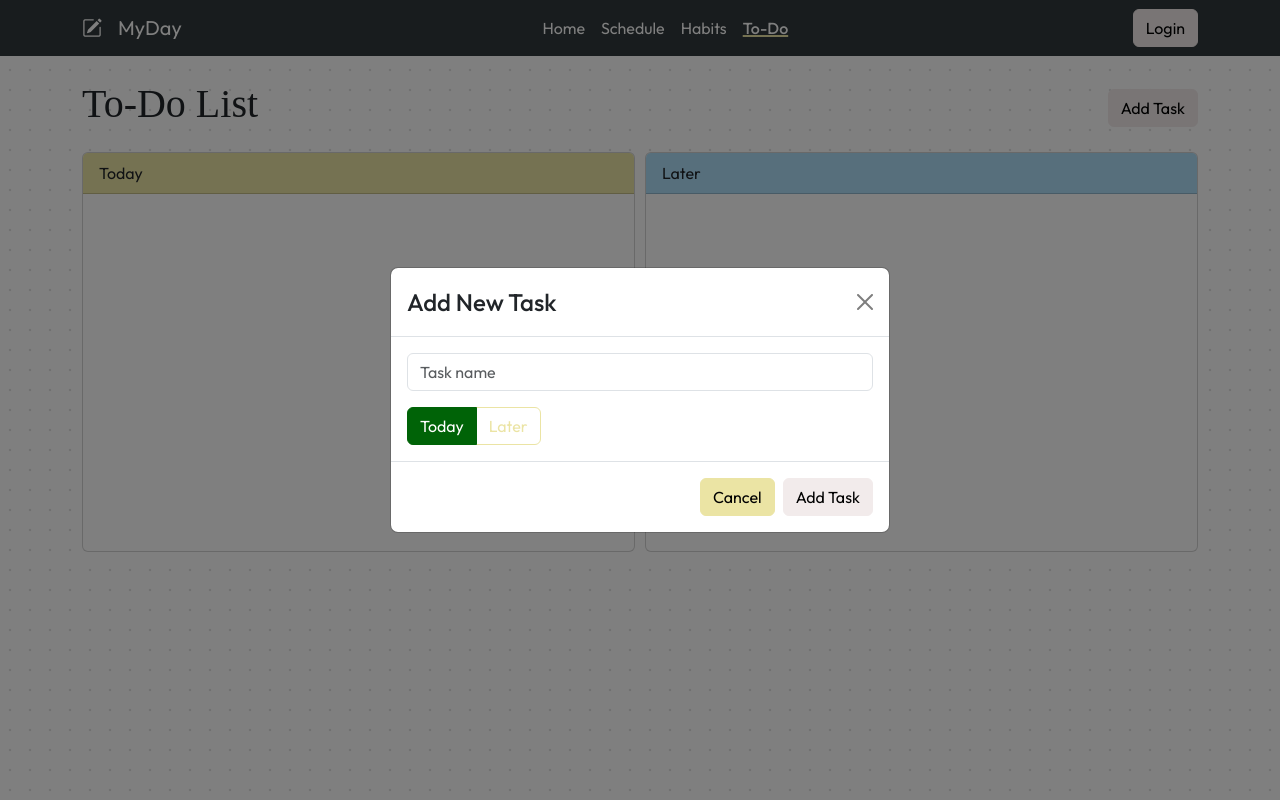
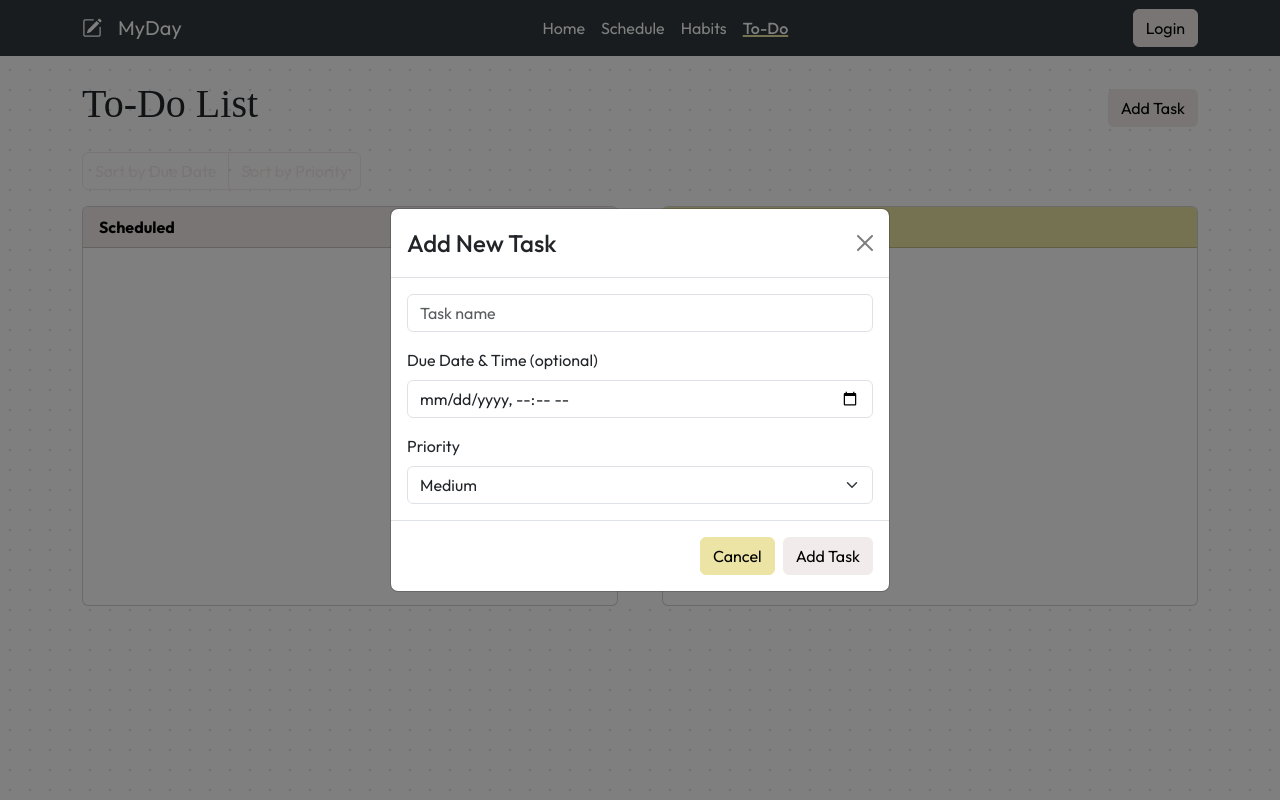
Before and after one commit to davidmolgard/to-do-website, a React (Vite) app: page /todo in a window 1280 px wide. Both pictures are taken after a click on the button "Add Task". Built offline with nearby package versions, Linux system fonts and the light colour scheme; a web font is replaced by a local one.

Commit message:
Added priorities and due dates to todo

```diff
--- a/src/AppDataContext.tsx
+++ b/src/AppDataContext.tsx
@@ -13,7 +13,8 @@ export interface Task {
   id: number;
   text: string;
   completed: boolean;
-  today: boolean;
+  dueDate?: string;
+  priority?: number; // 1 = High, 2 = Medium, 3 = Low
 }
 
 export interface Goal {
--- a/src/pages/Home.tsx
+++ b/src/pages/Home.tsx
@@ -25,7 +25,14 @@ function Home() {
   const todayAppointments = appointments
     .filter((appt) => appt.date === todayStr)
     .sort((a, b) => a.startTime.localeCompare(b.startTime));
-	const todayTasks = tasks.filter((task) => task.today && !task.completed);
+  const sortedTasks = tasks
+  .filter((task) => !task.completed)
+  .sort((a, b) => {
+    const aDate = new Date(a.dueDate ?? "9999-12-31");
+    const bDate = new Date(b.dueDate ?? "9999-12-31");
+    return aDate.getTime() - bDate.getTime();
+  });
+
 
   const currentGoals = goals.slice(0, 3); // Show only top 3 goals for now
 
@@ -251,9 +258,9 @@ function Home() {
         <Card key="todo" className="todo shadow-sm">
           <Card.Header className="fw-bold drag-handle">To-Do List</Card.Header>
           <Card.Body>
-            {todayTasks.length > 0 ? (
+            {sortedTasks.length > 0 ? (
               <ListGroup>
-                {todayTasks.map((task) => (
+                {sortedTasks.map((task) => (
                   <ListGroup.Item
                     key={task.id}
                     style={{
--- a/src/pages/Todo.tsx
+++ b/src/pages/Todo.tsx
@@ -16,25 +16,37 @@ interface Task {
   id: number;
   text: string;
   completed: boolean;
-  today: boolean;
+  dueDate?: string;
+  priority?: number; // 1 = High, 2 = Medium, 3 = Low
 }
 
 function Todo() {
   const { tasks, setTasks } = useAppData();
   const [newTask, setNewTask] = useState("");
-  const [newTaskToday, setNewTaskToday] = useState(true);
+  const [newDueDate, setNewDueDate] = useState<string | undefined>();
+  const [newPriority, setNewPriority] = useState<number>(2); // Default = Medium
   const [editTask, setEditTask] = useState<Task | null>(null);
   const [editText, setEditText] = useState("");
+  const [editDueDate, setEditDueDate] = useState<string | undefined>(); // Edit due date
+  const [editPriority, setEditPriority] = useState<number>(2); // Edit priority
   const [showAddModal, setShowAddModal] = useState(false);
+  const [sortBy, setSortBy] = useState<"dueDate" | "priority" | null>(null);
 
   const addTask = () => {
     if (!newTask.trim()) return;
     setTasks([
       ...tasks,
-      { id: Date.now(), text: newTask, completed: false, today: newTaskToday },
+      {
+        id: Date.now(),
+        text: newTask,
+        completed: false,
+        dueDate: newDueDate || undefined,
+        priority: newPriority,
+      },
     ]);
     setNewTask("");
-    setNewTaskToday(true);
+    setNewDueDate(undefined);
+    setNewPriority(2);
     setShowAddModal(false);
   };
 
@@ -51,28 +63,31 @@ function Todo() {
     setEditTask(null);
   };
 
-  const toggleToday = (id: number) => {
-    setTasks(
-      tasks.map((task) =>
-        task.id === id ? { ...task, today: !task.today } : task
-      )
-    );
-  };
-
   const startEditTask = (task: Task) => {
     setEditTask(task);
     setEditText(task.text);
+    setEditDueDate(task.dueDate);
+    setEditPriority(task.priority || 2); // Set initial priority if not defined
   };
 
   const saveEditTask = () => {
     if (editTask) {
       setTasks(
         tasks.map((task) =>
-          task.id === editTask.id ? { ...task, text: editText } : task
+          task.id === editTask.id
+            ? {
+                ...task,
+                text: editText,
+                dueDate: editDueDate,
+                priority: editPriority,
+              }
+            : task
         )
       );
       setEditTask(null);
       setEditText("");
+      setEditDueDate(undefined);
+      setEditPriority(2);
     }
   };
 
@@ -82,33 +97,37 @@ function Todo() {
       className="list-item d-flex justify-content-between align-items-center"
       variant={task.completed ? "success" : undefined}
     >
-      <span
-        style={{ textDecoration: task.completed ? "line-through" : "none" }}
-      >
-        {task.text}
-      </span>
+      <div>
+        <div style={{ textDecoration: task.completed ? "line-through" : "none" }}>
+          <strong>{task.text}</strong>
+        </div>
+        {task.dueDate && (
+          <div className="text-muted" style={{ fontSize: "0.8rem" }}>
+            Due: {new Date(task.dueDate).toLocaleString()}
+          </div>
+        )}
+        {task.priority && (
+          <div className="text-muted" style={{ fontSize: "0.8rem" }}>
+            Priority: {["High", "Medium", "Low"][task.priority - 1]}
+          </div>
+        )}
+      </div>
       <ButtonGroup>
         <Button
-					className="done"
+          className="done"
           variant="outline-success"
           size="sm"
           onClick={() => toggleComplete(task.id)}
         >
           {task.completed ? "Undo" : "Done"}
-					{task.completed ? (<i className="bi bi-arrow-counterclockwise"></i>) : (<i className="bi bi-check"></i>)}
+          {task.completed ? (
+            <i className="bi bi-arrow-counterclockwise"></i>
+          ) : (
+            <i className="bi bi-check"></i>
+          )}
         </Button>
-				<Button
-					className="later"
-          variant="outline-primary"
-          size="sm"
-          onClick={() => toggleToday(task.id)}
-        >
-          {task.today ? "Later" : "Today"}
-					{task.today ? (<i className="bi bi-arrow-right-short"></i>) : (<i className="bi bi-arrow-left-short"></i>)}
-        </Button>
-
         <Button
-					className="edit"
+          className="edit"
           variant="outline-secondary"
           size="sm"
           onClick={() => startEditTask(task)}
@@ -119,8 +138,19 @@ function Todo() {
     </ListGroup.Item>
   );
 
-  const incompleteTasks = tasks.filter((task) => !task.completed);
-  const completedTasks = tasks.filter((task) => task.completed);
+  const sortedTasks = [...tasks].sort((a, b) => {
+    if (sortBy === "dueDate") {
+      if (!a.dueDate) return 1;
+      if (!b.dueDate) return -1;
+      return new Date(a.dueDate).getTime() - new Date(b.dueDate).getTime();
+    } else if (sortBy === "priority") {
+      return (a.priority || 4) - (b.priority || 4);
+    }
+    return 0;
+  });
+
+  const incompleteTasks = sortedTasks.filter((task) => !task.completed);
+  const completedTasks = sortedTasks.filter((task) => task.completed);
 
   return (
     <Container className="mt-4">
@@ -129,17 +159,47 @@ function Todo() {
         <Button onClick={() => setShowAddModal(true)}>Add Task</Button>
       </div>
 
-      <Container className="m-0 p-0 d-flex justify-content-between">
-        <Card className="todo-list today">
-          <Card.Header>Today</Card.Header>
+      <div className="mb-3">
+        <ButtonGroup>
+          <Button
+            variant={sortBy === "dueDate" ? "primary" : "outline-primary"}
+            onClick={() => setSortBy("dueDate")}
+          >
+            Sort by Due Date
+          </Button>
+          <Button
+            variant={sortBy === "priority" ? "primary" : "outline-primary"}
+            onClick={() => setSortBy("priority")}
+          >
+            Sort by Priority
+          </Button>
+        </ButtonGroup>
+      </div>
+
+      <Container className="m-0 p-0 d-flex justify-content-between flex-wrap">
+        {/* Scheduled Tasks (Left) */}
+        <Card
+          className="todo-list with-date me-3 flex-fill mb-3 mb-md-0"
+          style={{ maxWidth: "48%" }}
+        >
+          <Card.Header className="bg-primary text-black fw-bold">Scheduled</Card.Header>
           <ListGroup variant="flush">
-            {incompleteTasks.filter((task) => task.today).map(renderTask)}
+            {incompleteTasks
+              .filter((task) => task.dueDate)
+              .map(renderTask)}
           </ListGroup>
         </Card>
-        <Card className="todo-list later">
-          <Card.Header>Later</Card.Header>
+
+        {/* Unscheduled Tasks (Right) */}
+        <Card
+          className="todo-list no-date flex-fill mb-3 mb-md-0"
+          style={{ maxWidth: "48%" }}
+        >
+          <Card.Header className="bg-secondary text-black fw-bold">Unscheduled</Card.Header>
           <ListGroup variant="flush">
-            {incompleteTasks.filter((task) => !task.today).map(renderTask)}
+            {incompleteTasks
+              .filter((task) => !task.dueDate)
+              .map(renderTask)}
           </ListGroup>
         </Card>
       </Container>
@@ -161,7 +221,34 @@ function Todo() {
             type="text"
             value={editText}
             onChange={(e) => setEditText(e.target.value)}
+            placeholder="Task name"
+            className="mb-3"
           />
+
+          {/* Due Date & Time Field */}
+          <Form.Group className="mb-3">
+            <Form.Label>Due Date & Time (optional)</Form.Label>
+            <Form.Control
+              type="datetime-local"
+              value={editTask?.dueDate || ""}
+              onChange={(e) => setNewDueDate(e.target.value || undefined)}
+            />
+          </Form.Group>
+
+          {/* Priority Field */}
+          <Form.Group className="mb-3">
+            <Form.Label>Priority</Form.Label>
+            <Form.Select
+              value={editTask?.priority || 2}
+              onChange={(e) =>
+                setNewPriority(Number(e.target.value))
+              }
+            >
+              <option value={1}>High</option>
+              <option value={2}>Medium</option>
+              <option value={3}>Low</option>
+            </Form.Select>
+          </Form.Group>
         </Modal.Body>
         <Modal.Footer>
           <Button
@@ -179,6 +266,7 @@ function Todo() {
         </Modal.Footer>
       </Modal>
 
+
       {/* Add Task Modal */}
       <Modal show={showAddModal} onHide={() => setShowAddModal(false)} centered>
         <Modal.Header closeButton>
@@ -192,19 +280,25 @@ function Todo() {
             placeholder="Task name"
             className="mb-3"
           />
-          <ToggleButtonGroup
-            type="radio"
-            name="taskTiming"
-            value={newTaskToday ? 1 : 0}
-            onChange={(val) => setNewTaskToday(val === 1)}
-          >
-            <ToggleButton id="today-btn" value={1} variant="outline-success">
-              Today
-            </ToggleButton>
-            <ToggleButton id="later-btn" value={0} variant="outline-secondary">
-              Later
-            </ToggleButton>
-          </ToggleButtonGroup>
+          <Form.Group className="mb-3">
+            <Form.Label>Due Date & Time (optional)</Form.Label>
+            <Form.Control
+              type="datetime-local"
+              value={newDueDate || ""}
+              onChange={(e) => setNewDueDate(e.target.value || undefined)}
+            />
+          </Form.Group>
+          <Form.Group>
+            <Form.Label>Priority</Form.Label>
+            <Form.Select
+              value={newPriority}
+              onChange={(e) => setNewPriority(Number(e.target.value))}
+            >
+              <option value={1}>High</option>
+              <option value={2}>Medium</option>
+              <option value={3}>Low</option>
+            </Form.Select>
+          </Form.Group>
         </Modal.Body>
         <Modal.Footer>
           <Button variant="secondary" onClick={() => setShowAddModal(false)}>
```
